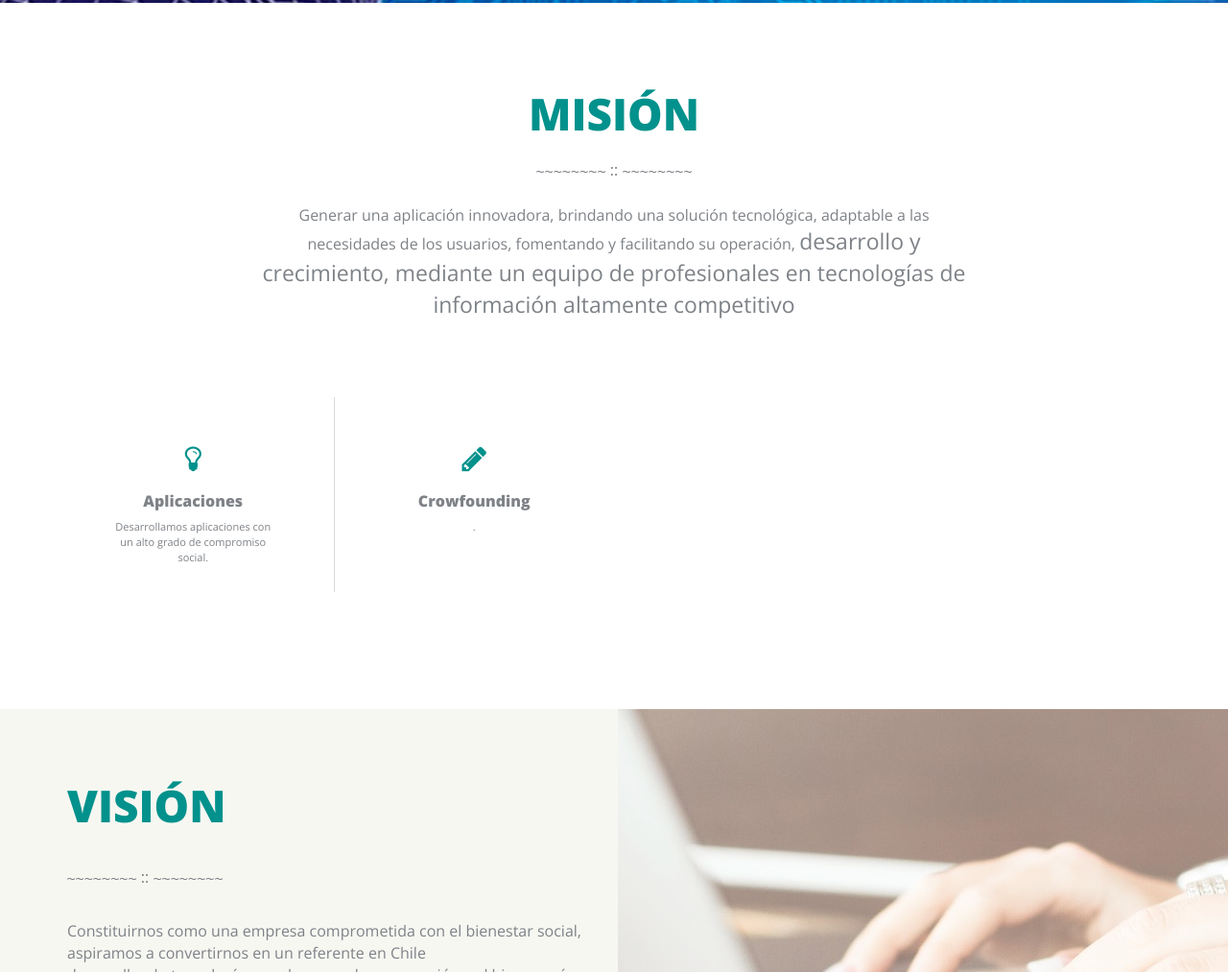
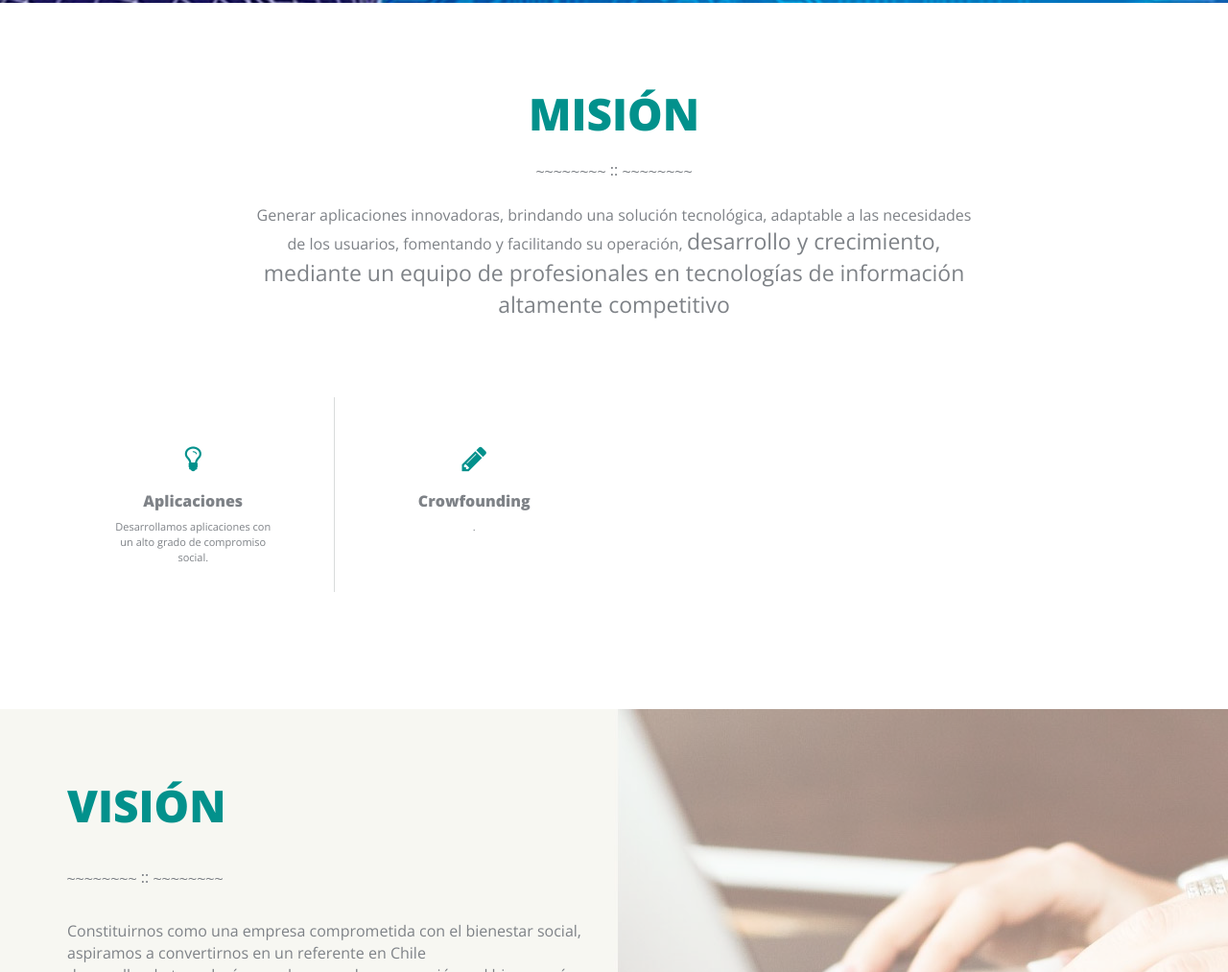
Before and after one commit to GonzaloReveco/Happ, a plain HTML site: page Web Conciencia TI/index.html in a window 1280 px wide. Shown: the part 807-1820 px from the top of the page at 96% size. Drawn offline with nearby package versions, Linux system fonts and the light colour scheme.

Commit message:
Update index.html

```diff
--- a/Web Conciencia TI/index.html
+++ b/Web Conciencia TI/index.html
@@ -1,6 +1,5 @@
 <!DOCTYPE html>
 <html lang="es">
-
 <head>
     <meta charset="UTF-8">
     <meta name="viewport" content="width=device-width, initial-scale=1.0">
@@ -80,7 +79,7 @@
                 <div class="col-md-8 col-md-offset-2 about-heading">
                     <h2>Misión</h2>
                     <img src="img/daag.png" alt="">
-                    <p>Generar una aplicación innovadora, brindando una solución tecnológica, adaptable a las necesidades de los usuarios, fomentando y facilitando su operación,
+                    <p>Generar aplicaciones innovadoras, brindando una solución tecnológica, adaptable a las necesidades de los usuarios, fomentando y facilitando su operación,
 					<span>desarrollo y crecimiento, mediante un equipo de profesionales en tecnologías de información altamente competitivo</span> </p>
                 </div>
 
```
